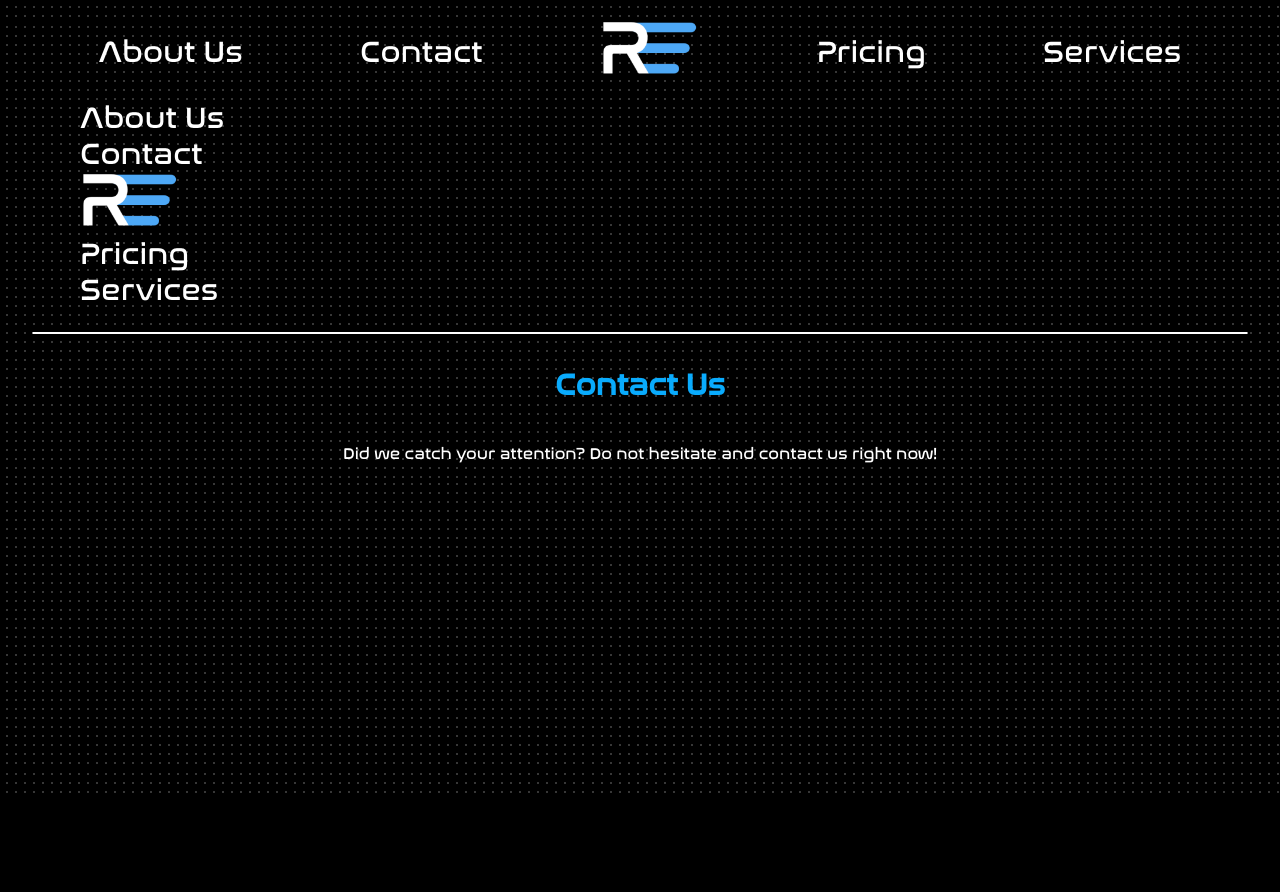
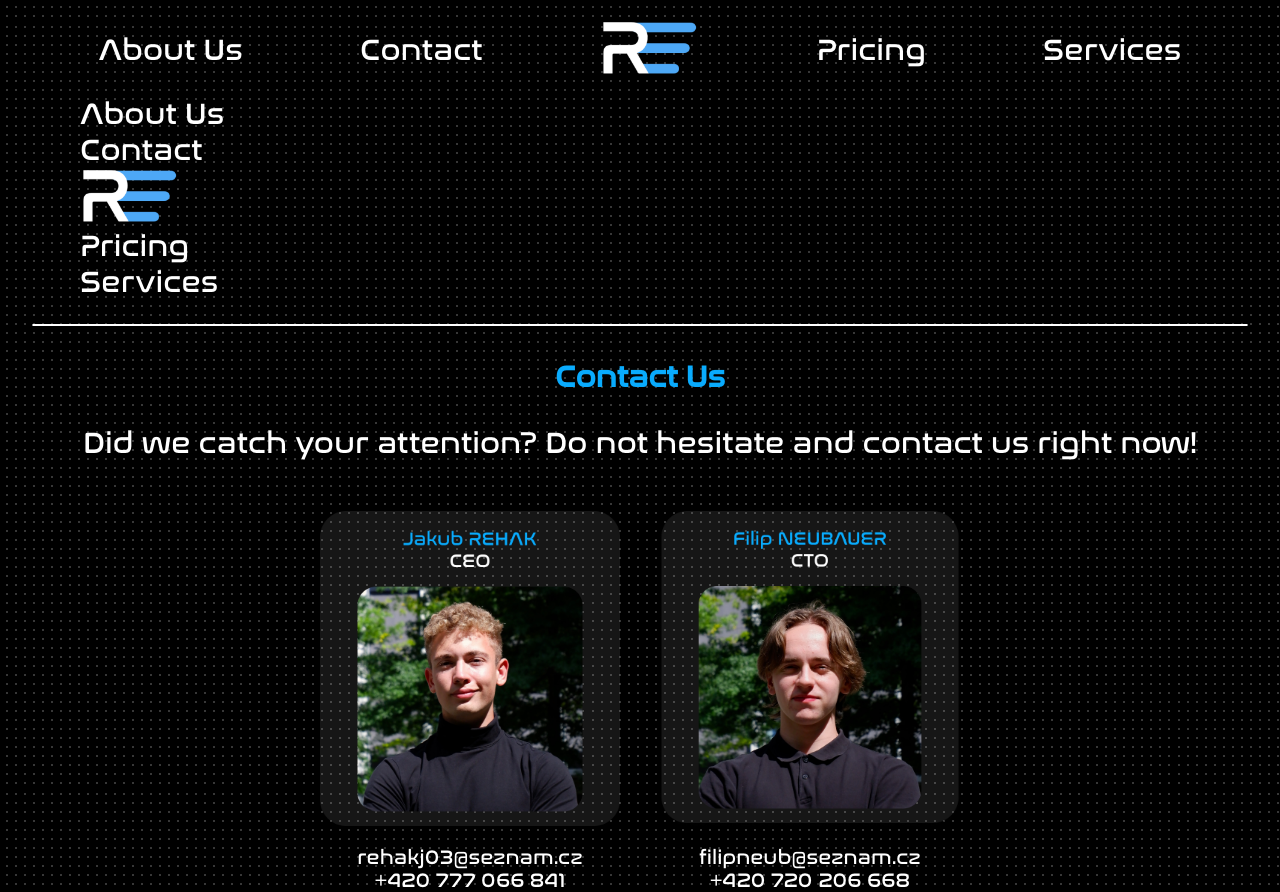
Before and after one commit to FilipNeubauer/r3web, a React (Create React App) app: page /Contact in a window 1280 px wide. Before the commit the page ends 800 px from the top, so only its background shows below. Built offline with nearby package versions, Linux system fonts and the light colour scheme.

Commit message:
m30 vonava krupava kachna

```diff
--- /dev/null
+++ b/src/components/Footer.jsx
@@ -0,0 +1,22 @@
+import React from 'react';
+import { Link } from 'react-router-dom';
+
+const Footer = () => {
+  return (
+    <footer>
+      <div className="footer-container">
+        <div className="footer-links">
+          <Link to="/">Home</Link>
+          <Link to="/about">About</Link>
+          <Link to="/services">Services</Link>
+          <Link to="/contact">Contact</Link>
+        </div>
+      </div>
+      <div className="footer-bottom">
+        <p>&copy; 2023 R3MASTER. All rights reserved.</p>
+      </div>
+    </footer>
+  );
+};
+
+export default Footer;
--- a/src/pages/About.jsx
+++ b/src/pages/About.jsx
@@ -4,6 +4,7 @@ import "../styles.css"
 // import 'slick-carousel/slick/slick.css';
 // import 'slick-carousel/slick/slick-theme.css';
 import Navbar from '../components/Navbar';
+import Footer from '../components/Footer';
 import colb from "../images/cards/collab.png"
 import crea from "../images/cards/creativity.png"
 import cus from "../images/cards/customer.png"
@@ -108,11 +109,14 @@ const About = () => {
                 <hr/>
                 <div className='team'>
                     <h2>Our Team</h2>
+                    <div className='imgTeam'>
                     <img src={reh} className='member'/>
                     <img src={neub} className='member'/>
+                    </div>
             </div>
             </div>
             </div>
+            {/* <Footer/> */}
             </>
 )
 }
--- a/src/pages/Contact.jsx
+++ b/src/pages/Contact.jsx
@@ -1,8 +1,8 @@
 import React from 'react';
 import "../styles.css"
 import Navbar from '../components/Navbar';
-import neub from "../images/neubauerf.png"
-import reh from "../images/rehakj.png"
+import neub from "../images/neubContact.png"
+import reh from "../images/rehakContact.png"
 
 const Contact = () => {
 
@@ -11,15 +11,25 @@ const Contact = () => {
         <Navbar/>
         <div className='contentContact'>
         <div className='contact'>
-            <h2>Contact Us</h2>
-        <p>
+            <h2 className='hCon'>Contact Us</h2>
+        <p className='pCon'>
             Did we catch your attention? Do not hesitate and contact us
             right now!
         </p>
-        <div>
-            {/* <img src={reh} className='member1'/>
-            <img src={neub} className='member1'/> */}
-        </div>
+        <div className='teamCon'>
+            <div className='reh'>
+            <img src={reh} className='member1'/>
+            <a href="mailto:rehakj03@seznam.cz" className='cntct'>rehakj03@seznam.cz</a>
+            <a href="tel:+420777066841" className='cntct'>+420 777 066 841</a>
+            </div>
+
+            <div className='neub'>
+            <img src={neub} className='member1'/>
+            <a href="mailto:filipneub@seznam.cz" className='cntct'>filipneub@seznam.cz</a>
+            <a href="tel:+420720206668" className='cntct'>+420 720 206 668</a>
+
+            </div>
+            </div>
         </div>
         </div>
         </>
--- a/src/pages/MainPage.jsx
+++ b/src/pages/MainPage.jsx
@@ -5,9 +5,8 @@ import but from "../images/buttondown1.svg"
 import ready from "../images/ready1.png"
 import logo from "../images/r3master.png"
 import digital from "../images/digitalsolutions.png"
-import { Link } from 'react-router-dom';
+import { Link, useNavigate } from 'react-router-dom';
 import miniLogo from "../images/r3.png"
-
 
 
 const MainPage = () => {
@@ -52,6 +51,11 @@ const MainPage = () => {
         setShifted(!shifted)
     }
 
+    const navigate = useNavigate()
+
+    const handleClick = () => {
+      navigate('/Contact');
+    };
 
     return (
     <>
@@ -103,7 +107,7 @@ const MainPage = () => {
 
       <img  src={digital} className='digital' alt='Digital Solutions for You'/>
 
-        <button className='startBtn'>
+        <button onClick={handleClick} className='startBtn'>
           <label className='startYourJourney'>
           Start Your Journey
           </label>
--- a/src/pages/Pricing.jsx
+++ b/src/pages/Pricing.jsx
@@ -1,12 +1,26 @@
 import React from 'react';
 import "../styles.css"
 import Navbar from '../components/Navbar';
+import { useNavigate } from 'react-router-dom';
 
 const Pricing = () => {
+    const navigate = useNavigate()
+
+    const handleClick = () => {
+      navigate('/Contact');
+    };
 
     return (
         <>
         <Navbar/>
+        <div className='contentContact'>
+        <p className='pPrices'>Prices for software development are highly individual, please contact us for the details.</p>
+        <button onClick={handleClick} className='pricingBtn'>
+          <label className='startYourJourney'>
+            Contact
+            </label>
+        </button>
+        </div>
         </>
 )
 }
--- a/src/styles.css
+++ b/src/styles.css
@@ -137,19 +137,19 @@ p {
 }
 
 /* temporary */
-a {
+li a {
     font-family: nasalization;
     color: white;
     font-size: 30px;
     text-decoration: none;
 }
 
-a:hover {
+li a:hover {
     /* text-decoration: underline; */
     color: #09ABFD;
 }
 
-a:active {
+li a:active {
     /* text-decoration: underline; */
     color: #09ABFD;
 }
@@ -199,6 +199,7 @@ hr {
 
 .contentContact {
     display: flex;
+    flex-direction: column;
     justify-content: center;
     align-items: center;
     text-align: center;
@@ -272,14 +273,54 @@ hr {
     padding: 20px;
  }
 
+ .hCon{
+    margin-bottom: 0px;
+ }
+
+ .pCon {
+    font-size: 30px;
+ }
+
  .member {
     width: 500px;
     padding: 20px;
  }
 
  .member1 {
-    width: 200px;
+    width: 300px;
     padding: 20px;
+ }
+
+ .teamCon {
+    display: flex;
+    flex-direction: row;
+    justify-content: space-between;
+    align-self: center;
+ }
+
+ .imgTeam {
+    display: flex;
+    flex-direction: row;
+    justify-content: center;
+ }
+
+ .team{
+    display: flex;
+    flex-direction: column;
+ }
+
+ .reh {
+    display: flex;
+    flex-direction: column;
+    justify-content: center;
+
+ }
+
+ .neub{
+    display: flex;
+    flex-direction: column;
+    justify-content: center;
+
  }
 
  .contact {
@@ -288,6 +329,33 @@ hr {
     justify-content: center;
  }
 
+ .cntct {
+    font-family: nasalization;
+    color: white;
+    font-size: 20px;
+    text-decoration: none;
+ }
+
+ .cntct:hover {
+    color: #09abfd;
+ }
+
+ .pPrices {
+    font-size: 40px;
+ }
+
+ .pricingBtn {
+    background-color: #09ABFD;
+    height: 30%;
+    width: 20%;
+    border-radius: 30px;
+    border: none;
+ }
+
+ .pricingBtn:hover {
+    background-color: #0b7bb3; /* Change to the desired color when pressed */
+    cursor: pointer
+}
 
 
 
```
Also changed, not shown: src/images/neubContact.png (added), src/images/rehakContact.png (added).
